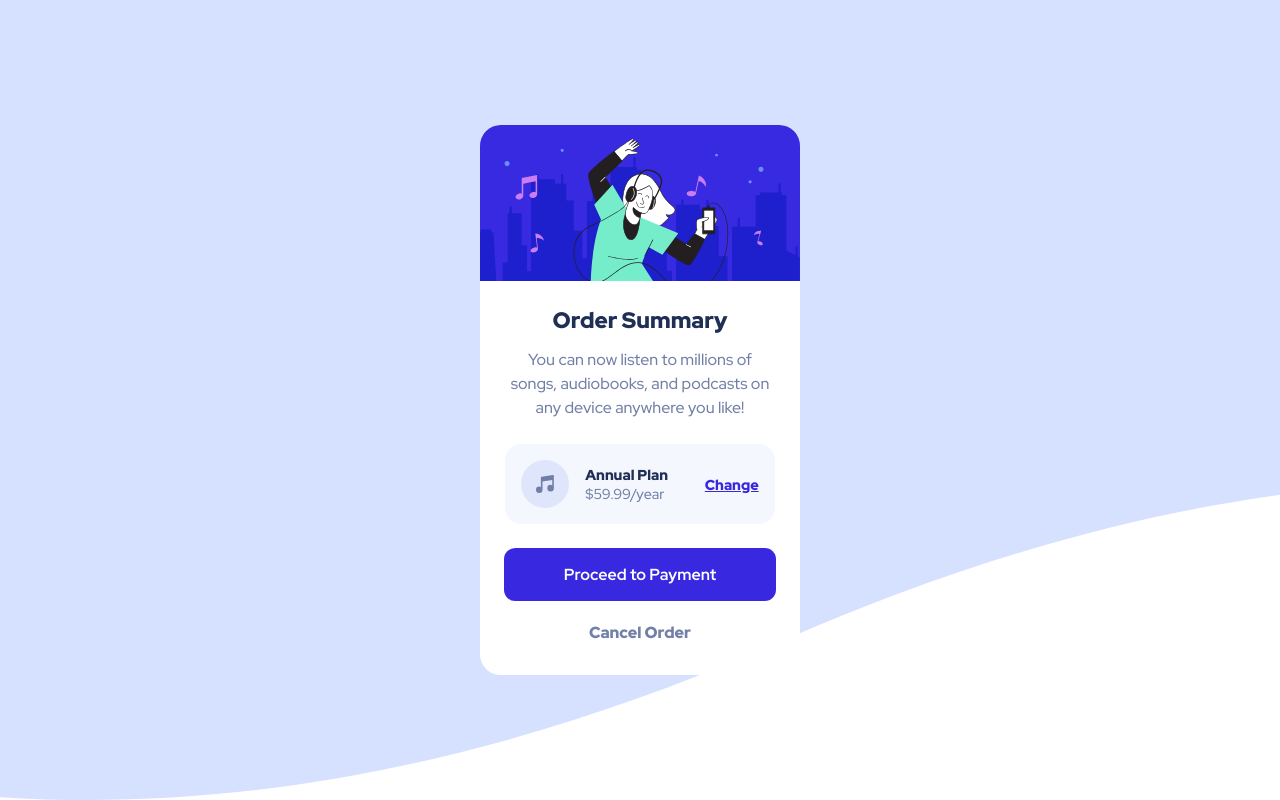
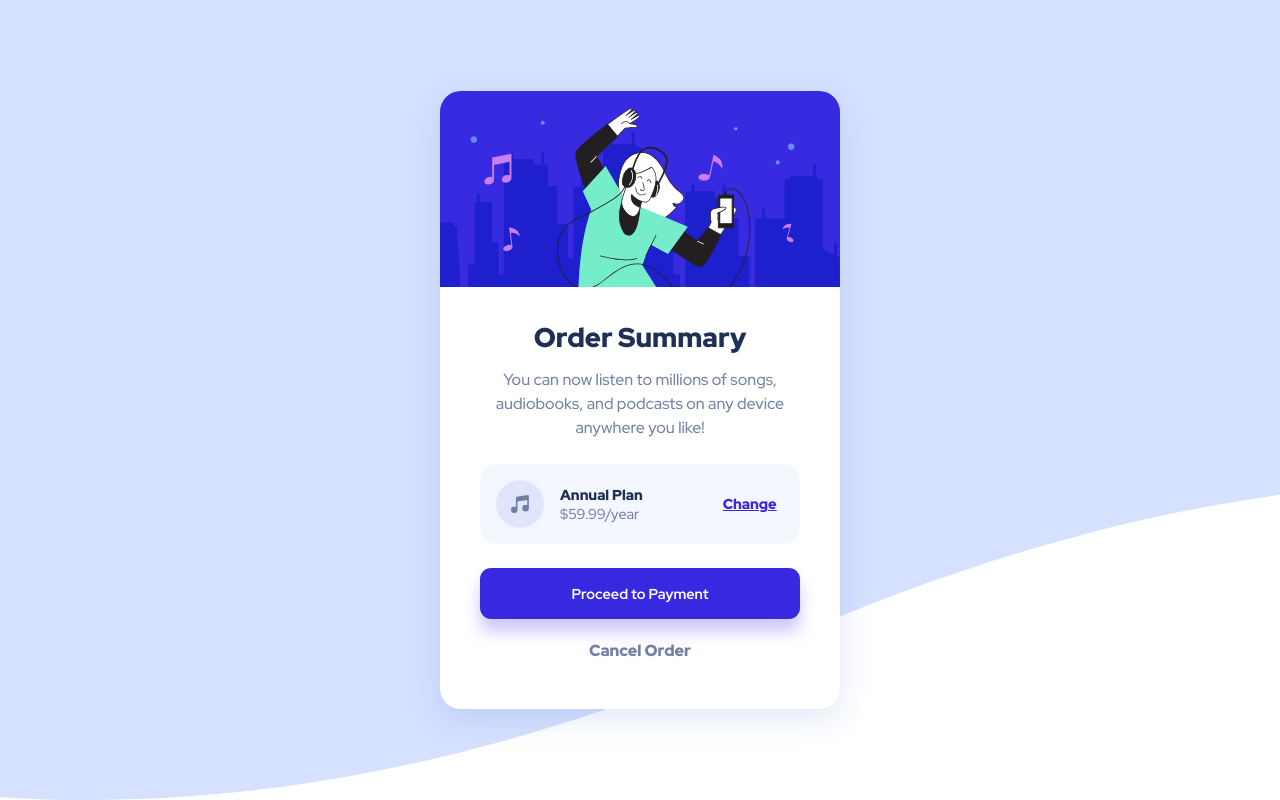
Before and after one commit to AlexanderTejedor/Order-summary-component, a plain HTML site: page index.html in a window 1280 px wide. Drawn offline with Linux system fonts and the light colour scheme.

Commit message:
Terminado el responsive de la tarjeta

```diff
--- a/styles.css
+++ b/styles.css
@@ -40,6 +40,7 @@
     max-width: 20rem;
     background-color: var(--withe);
     border-radius: 1.3rem;
+    box-shadow: 0 .6rem 2rem hsla(223, 63%, 49%, 0.147);
 }
 .card-content__img img{
     display: block;
@@ -110,11 +111,13 @@
     padding: 1rem;
     margin-bottom: 1.3rem;
     border-radius: .7rem;
+    font-size: .9rem;
     font-weight: var(--normal-weight);
     color: var(--withe);
     text-decoration: none;
     text-align: center;
     background-color: var(--bright-blue);
+    box-shadow: 0 .8rem 1rem hsla(245, 80%, 68%, 0.371);
 }
 .card-info__button:hover{
     background-color: var(--bright-blue-hover);
@@ -128,3 +131,32 @@
 .card-info__cancel:hover{
     color: var(--dark-blue);
 }
+
+/*========== media queries ==========*/
+
+/*========== tablet ==========*/
+@media screen and (min-width: 768px){
+    .card-content{
+        max-width: 25rem;
+    }
+    .card-info__title{
+        font-size: 1.7rem;
+    }
+    .card-info__plan{
+        width: 100%;
+    }
+    .card-info{
+        margin-top: -.5rem;
+        padding: 2.5rem;
+    }
+    .card-info__plan-info{
+        margin-right: 5rem;
+    }
+}
+/*========== desktop ==========*/
+@media screen and (min-width: 1440px){
+    .main-container{
+        background-size: contain;
+        background-image: url(./assets/images/pattern-background-desktop.svg);
+    }
+}
```
